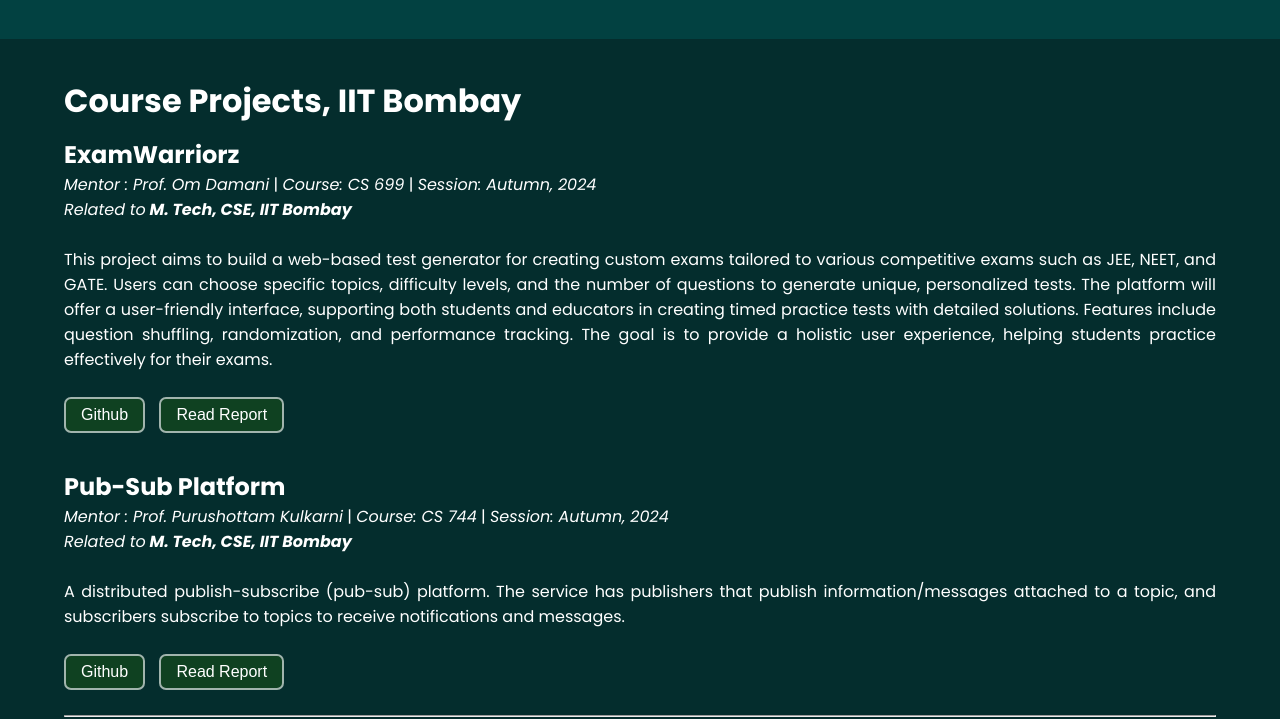
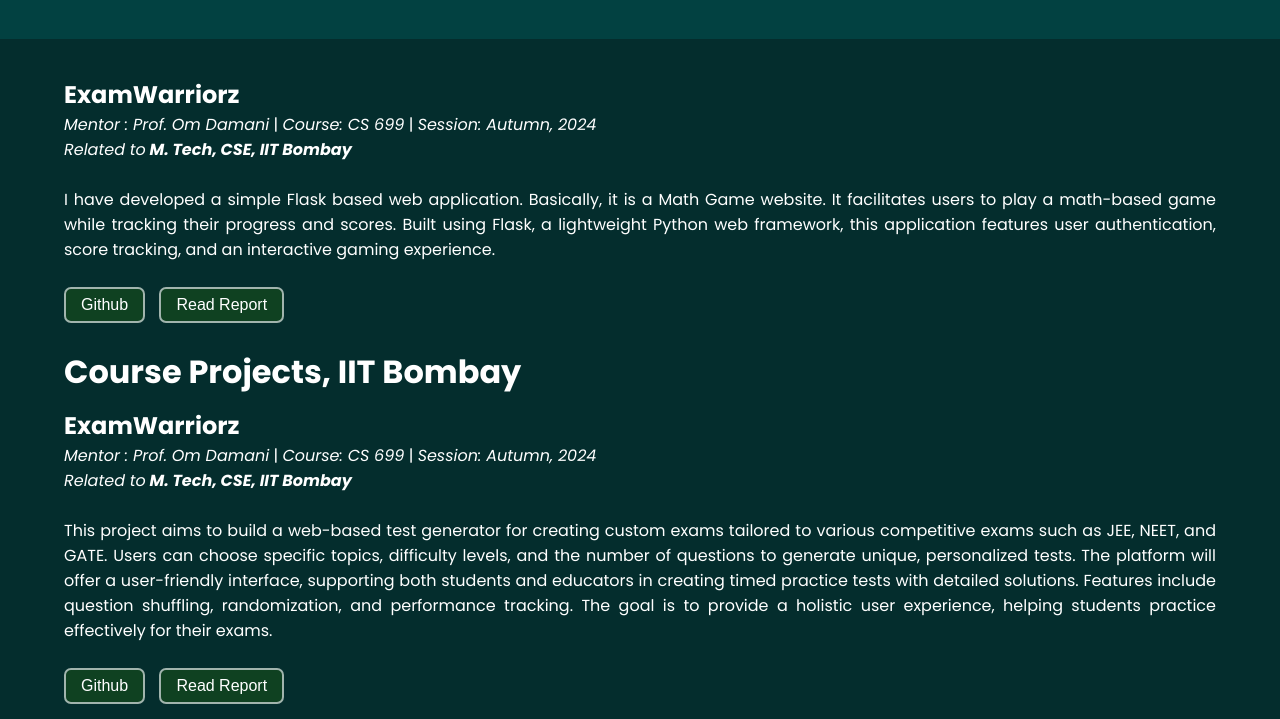
Before and after one commit to ayush-0727/my-portfolio-website, a plain HTML site: page project.html in a window 1280 px wide. Shown: the part 81-800 px from the top of the page. Drawn offline with Linux system fonts and the light colour scheme.

Commit message:
added one more project

```diff
--- a/project.html
+++ b/project.html
@@ -30,6 +30,43 @@
     </header>
 
     <div class="projects">
+      <div id="project-1" class="project">
+        <h2>ExamWarriorz</h2>
+        <p>
+          <em>Mentor : Prof. Om Damani</em> | <em>Course: CS 699</em> | <em>Session: Autumn, 2024</em>
+          <br />
+          <em
+            >Related to<strong>
+              M. Tech, CSE, IIT Bombay</strong
+            >
+          </em>
+        </p>
+        <br />
+        <p class="projectDescription">
+          I have developed a simple Flask based web application. Basically, it is
+a Math Game website. It facilitates users to play a math-based game
+while tracking their progress and scores. Built using Flask, a lightweight
+Python web framework, this application features user authentication,
+score tracking, and an interactive gaming experience.
+        </p>
+        <br />
+        <button>
+          <a
+            href="https://github.com/ayush-0727/Math-Game"
+            target="_blank"
+            >Github</a
+          >
+        </button>
+        <button class="report-btn">
+          <a
+            href="https://github.com/ayush-0727/Math-Game/blob/main/README.pdf"
+            target="_blank"
+            >Read Report</a
+          >
+        </button>
+      </div>
+      <br>
+
       <h1>Course Projects, IIT Bombay</h1>
       <div id="project-1" class="project">
         <h2>ExamWarriorz</h2>
```
